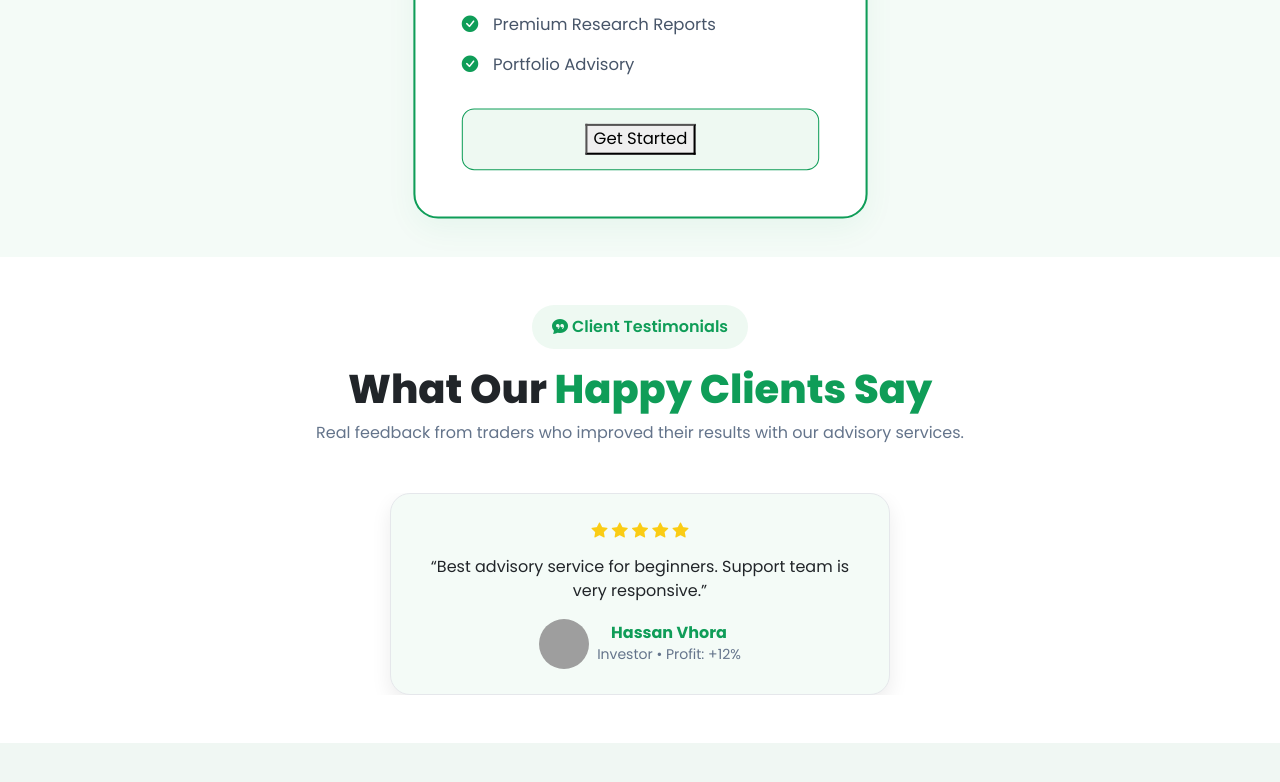
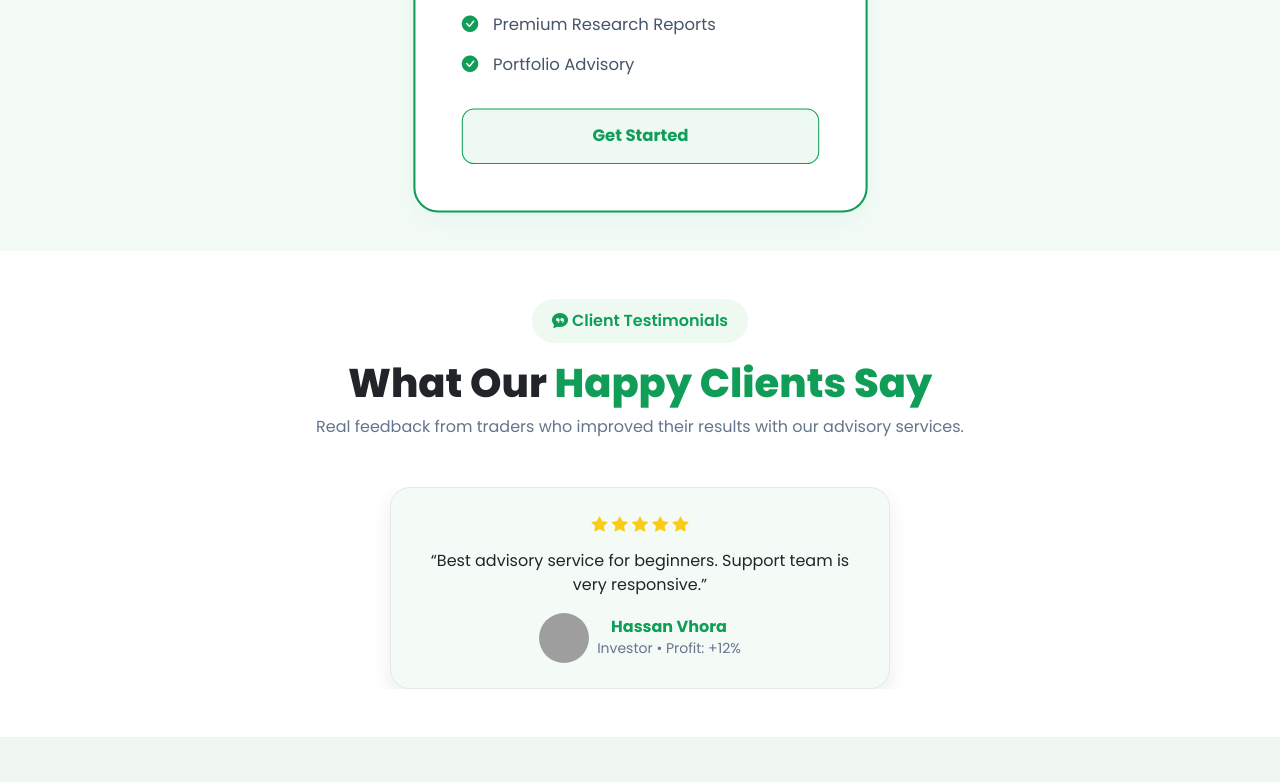
Before and after one commit to AnandTraders/landing, a plain HTML site: page index.html in a window 1280 px wide. Shown: the part 4160-4942 px from the top of the page. Drawn offline with nearby package versions, Linux system fonts and the light colour scheme; grey boxes are pictures that could not be loaded.

Commit message:
Update index.html

```diff
--- a/index.html
+++ b/index.html
@@ -935,9 +935,8 @@
               </ul>
               <!-- <a href="#contact" class="btn btn-plan"> Get Started </a> -->
               <a
-                href="upi://pay?pa=rominvahora2015@oksbi&pn=Romin%20Vahora&am=299&cu=INR"
-              class="btn btn-plan">
-                <button>Get Started</button>
+                href="upi://pay?pa=rominvahora2015@oksbi&pn=Romin%20Vahora&am=299&cu=INR">
+                <button class="btn-plan">Get Started</button>
               </a>
             </div>
           </div>
```
